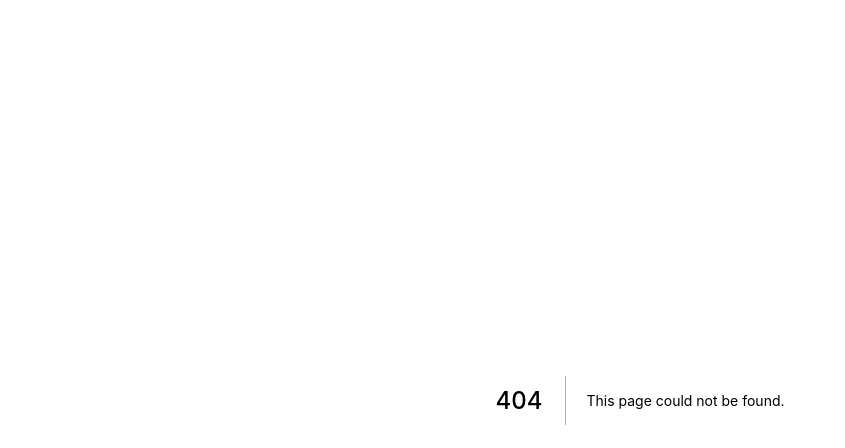
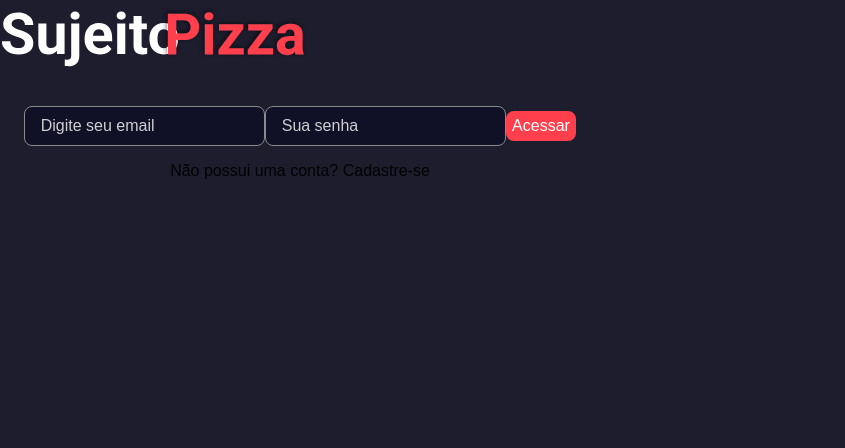
Before and after one commit to Brunogabriel-dev/site-pizzaria, a Next.js app: page /signup in a window 1280 px wide. Before the commit this address had no page. Shown: the top 448 px of the page, without its empty margins (0-845 px from the left). Built offline with nearby package versions, Linux system fonts and the light colour scheme.

Commit message:
Inclusão de texto

```diff
--- /dev/null
+++ b/src/pages/signup/index.tsx
@@ -0,0 +1,50 @@
+import Head from 'next/head'
+import Image from 'next/image';
+import styles from '../../../styles/home.module.scss';
+
+import logoImg from '../../../public/logo.svg';
+
+import { Input } from '../../components/ui/Input'
+import { Button } from '../../components/ui/Button'
+
+import Link from 'next/link';
+
+export default function SignUp() {
+  return (
+    <>
+    <Head>
+      <title>SujeitoPizza - Faça seu login</title>
+    </Head>
+    <div className={styles.containerCenter}>
+      <Image src={logoImg} alt="Logo Sujeito Pizzaria" />
+
+      <div className={styles.login}>
+        <form>
+           <Input
+             placeholder="Digite seu email"
+             type="text"
+           />
+
+           <Input
+             placeholder="Sua senha"
+             type="password"
+           />
+
+           <Button
+             type="submit"
+             loading={false}
+           >
+            Acessar
+           </Button>
+          </form>
+
+          <Link href="/signup">
+             <a className={styles.text}>Não possui uma conta? Cadastre-se</a>
+          </Link>
+
+
+      </div>
+    </div>
+    </>
+  )
+}
```
